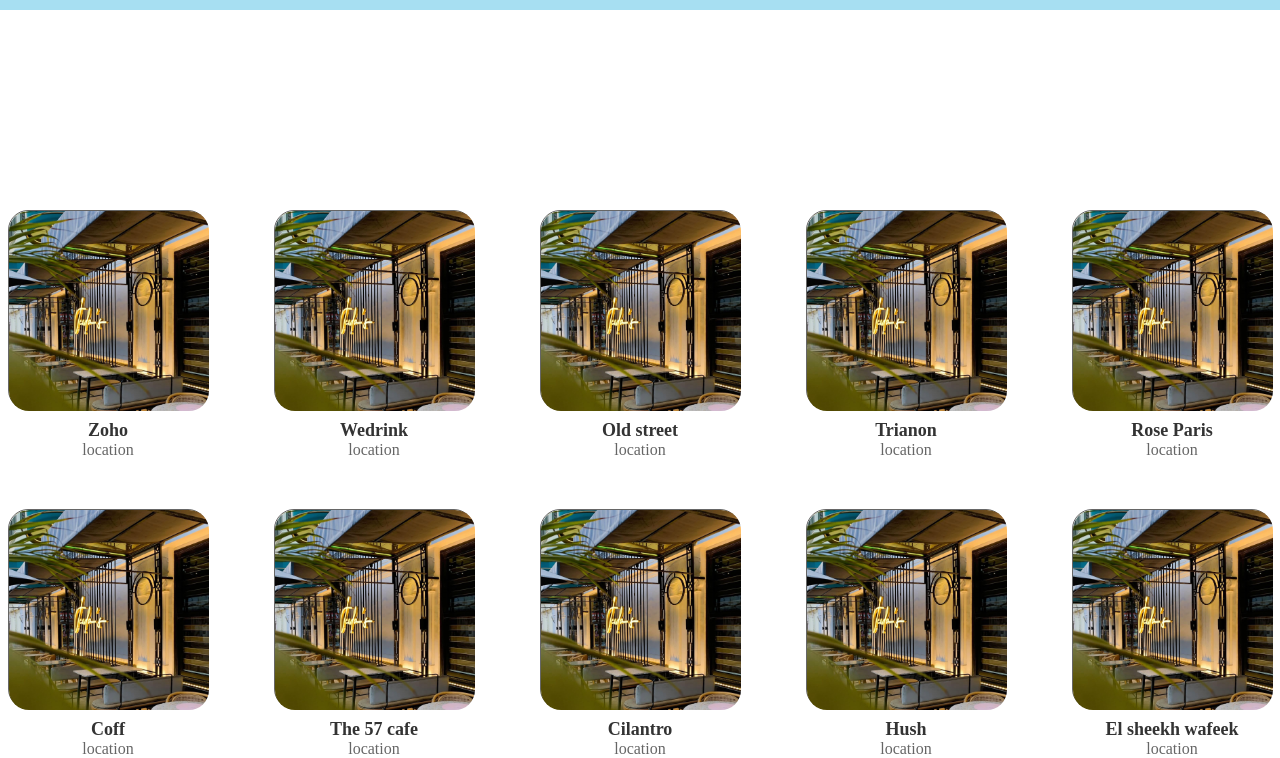
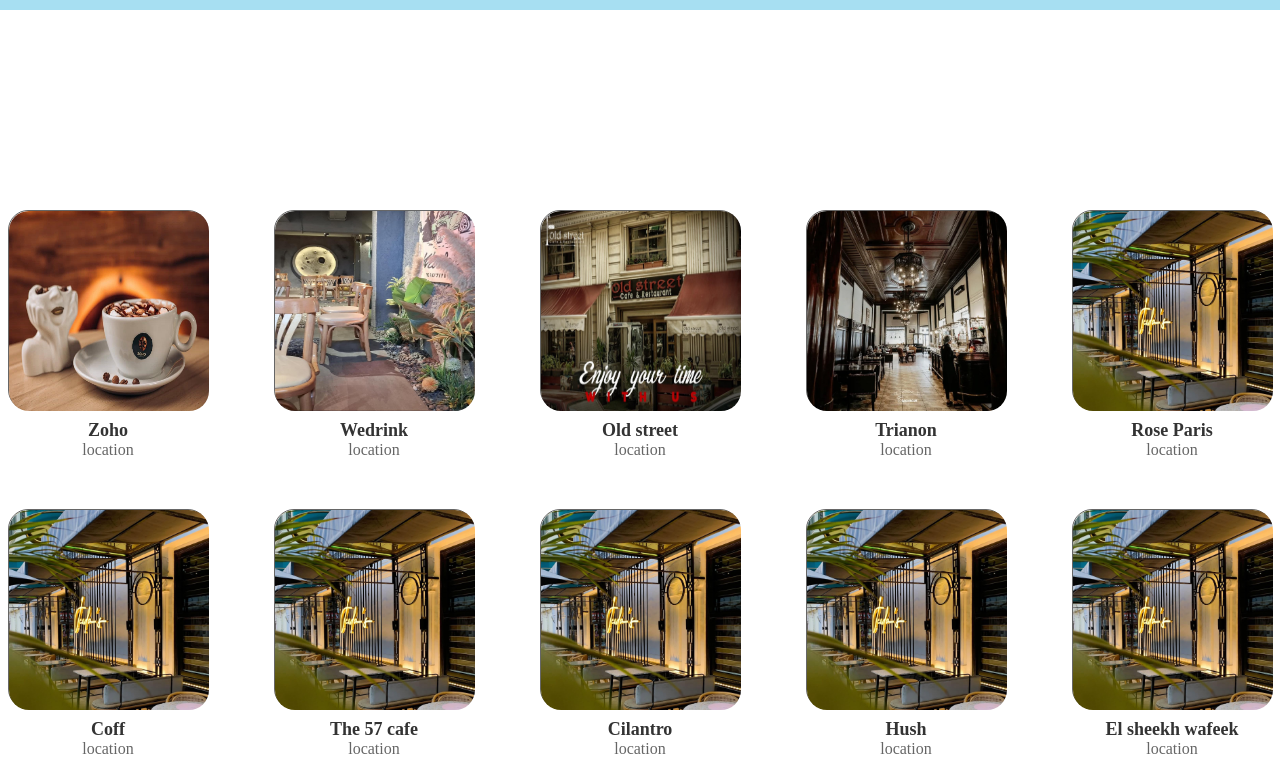
Before and after one commit to ahmedn18/laffah, a plain HTML site: page pages/cafes.html in a window 1280 px wide. Shown: the part 110-868 px from the top of the page. Drawn offline with Linux system fonts and the light colour scheme.

Commit message:
Add some cafe images

```diff
--- a/pages/cafes.html
+++ b/pages/cafes.html
@@ -35,22 +35,22 @@
     <div class="grid-container">
         <!-- First row -->
         <div class="grid-item">
-            <div class="box"><img class="cafes-img" width="200px" src="../assets/jeeda's.jpg" alt="jeeda's restaurant"></div>
+            <div class="box"><img class="cafes-img" width="200px" src="../assets/zoho.jpg" alt="zoho cafe"></div>
             <div class="resource-name"><a href="https://www.instagram.com/zoho.cafe?utm_source=ig_web_button_share_sheet&amp;igsh=ZDNlZDc0MzIxNw==">Zoho</a></div>
             <div class="resource-location"><a href="https://maps.app.goo.gl/ubZaHXKyopCTHg6U9">location</a></div>
         </div>
         <div class="grid-item">
-            <div class="box"><img class="cafes-img" width="200px" src="../assets/jeeda's.jpg" alt="jeeda's restaurant"></div>
+            <div class="box"><img class="cafes-img" width="200px" src="../assets/we-drink.jpg" alt="we drink cafe"></div>
             <div class="resource-name"><a href="https://www.instagram.com/we__drink?utm_source=ig_web_button_share_sheet&amp;igsh=ZDNlZDc0MzIxNw==">Wedrink</a></div>
             <div class="resource-location"><a href="https://maps.app.goo.gl/XxscK8awcgcdwaki6">location</a></div>
         </div>
         <div class="grid-item">
-            <div class="box"><img class="cafes-img" width="200px" src="../assets/jeeda's.jpg" alt="jeeda's restaurant"></div>
+            <div class="box"><img class="cafes-img" width="200px" src="../assets/old-street.jpg" alt="old sreet egy cafe"></div>
             <div class="resource-name"><a href="https://www.instagram.com/oldstreetegy?utm_source=ig_web_button_share_sheet&amp;igsh=ZDNlZDc0MzIxNw==">Old street</a></div>
             <div class="resource-location"><a href="https://maps.app.goo.gl/EKw6RqSLTw5V5KAS6">location</a></div>
         </div>
         <div class="grid-item">
-            <div class="box"><img class="cafes-img" width="200px" src="../assets/jeeda's.jpg" alt="jeeda's restaurant"></div>
+            <div class="box"><img class="cafes-img" width="200px" src="../assets/trianon.jpg" alt="trianon cafe"></div>
             <div class="resource-name"><a href="https://www.instagram.com/trianon.eg?utm_source=ig_web_button_share_sheet&amp;igsh=ZDNlZDc0MzIxNw==">Trianon</a></div>
             <div class="resource-location"><a href="https://maps.app.goo.gl/ukqpypgngZxRwsZM6">location</a></div>
         </div>
```
Also changed, not shown: assets/old-street.jpg (added), assets/trianon.jpg (added), assets/we-drink.jpg (added), assets/zoho.jpg (added).
